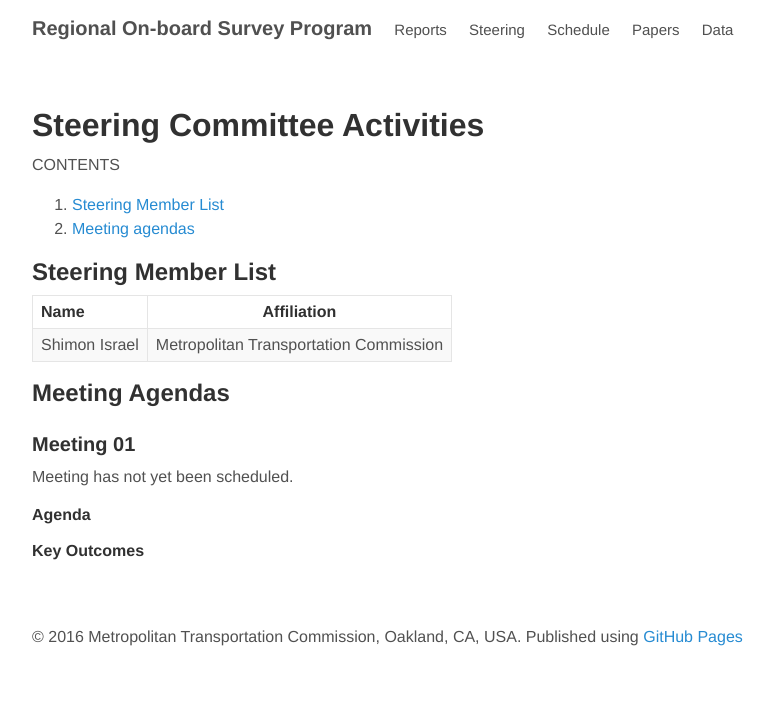
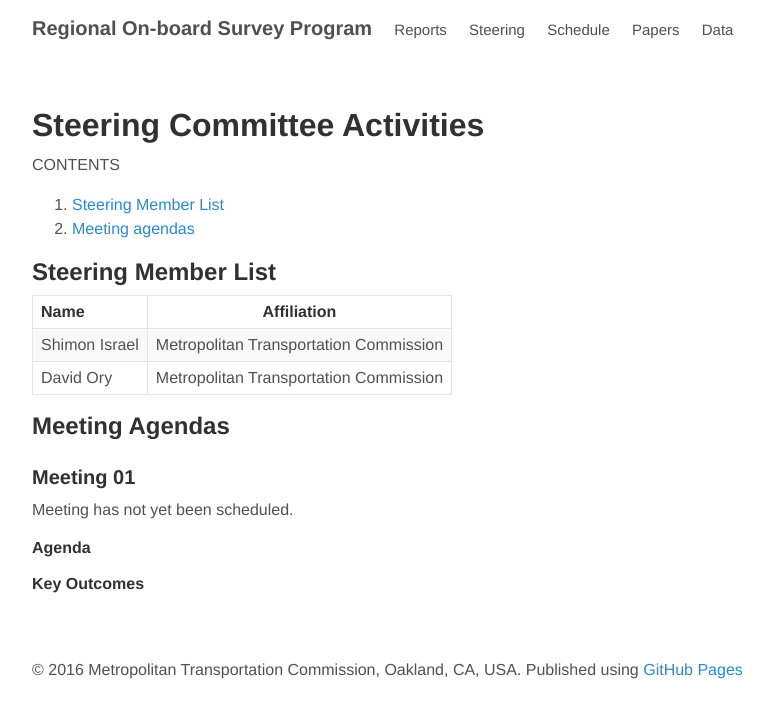
Before and after one commit to BayAreaMetro/transit-passenger-surveys, a Jekyll site: the page built from steering.md, in a window 1280 px wide. Shown: the top 718 px of the page, without its empty margins (144-918 px from the left). Built offline with Jekyll 4.4.1, drawn with Linux system fonts in a browser that asks for light colours; nearby versions of some CDN libraries; library files that are not in the unit come from our copies; Markdown is read by kramdown in place of the engine named in the settings.

Commit message:
Practice Commit

```diff
--- a/steering.md
+++ b/steering.md
@@ -15,6 +15,7 @@ CONTENTS
 | **Name**                                  | **Affiliation**                       |
 |:------------------------------------------|---------------------------------------|
 | Shimon Israel                             | Metropolitan Transportation Commission|
+| David Ory                                 | Metropolitan Transportation Commission|
 
 
 ## Meeting Agendas
```
